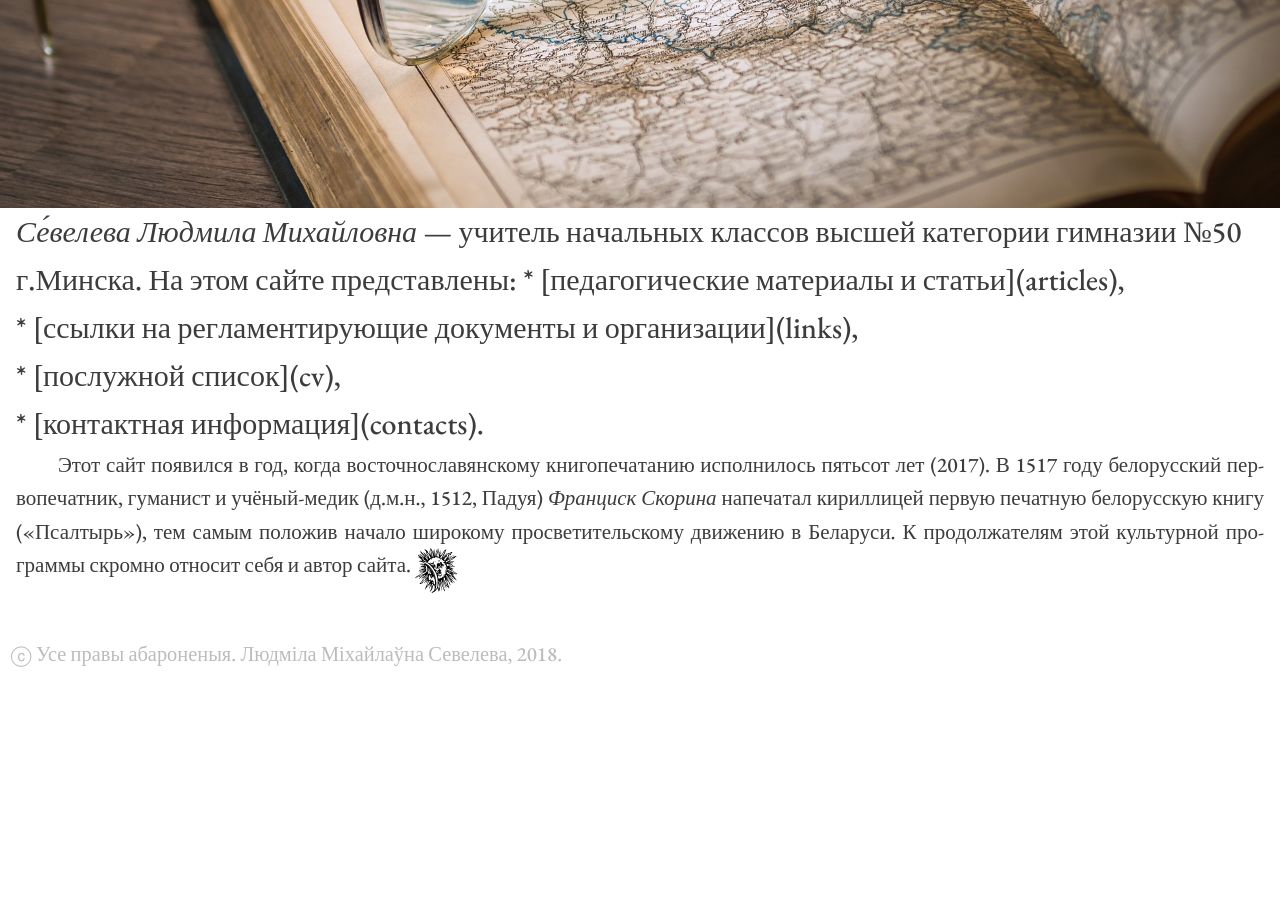
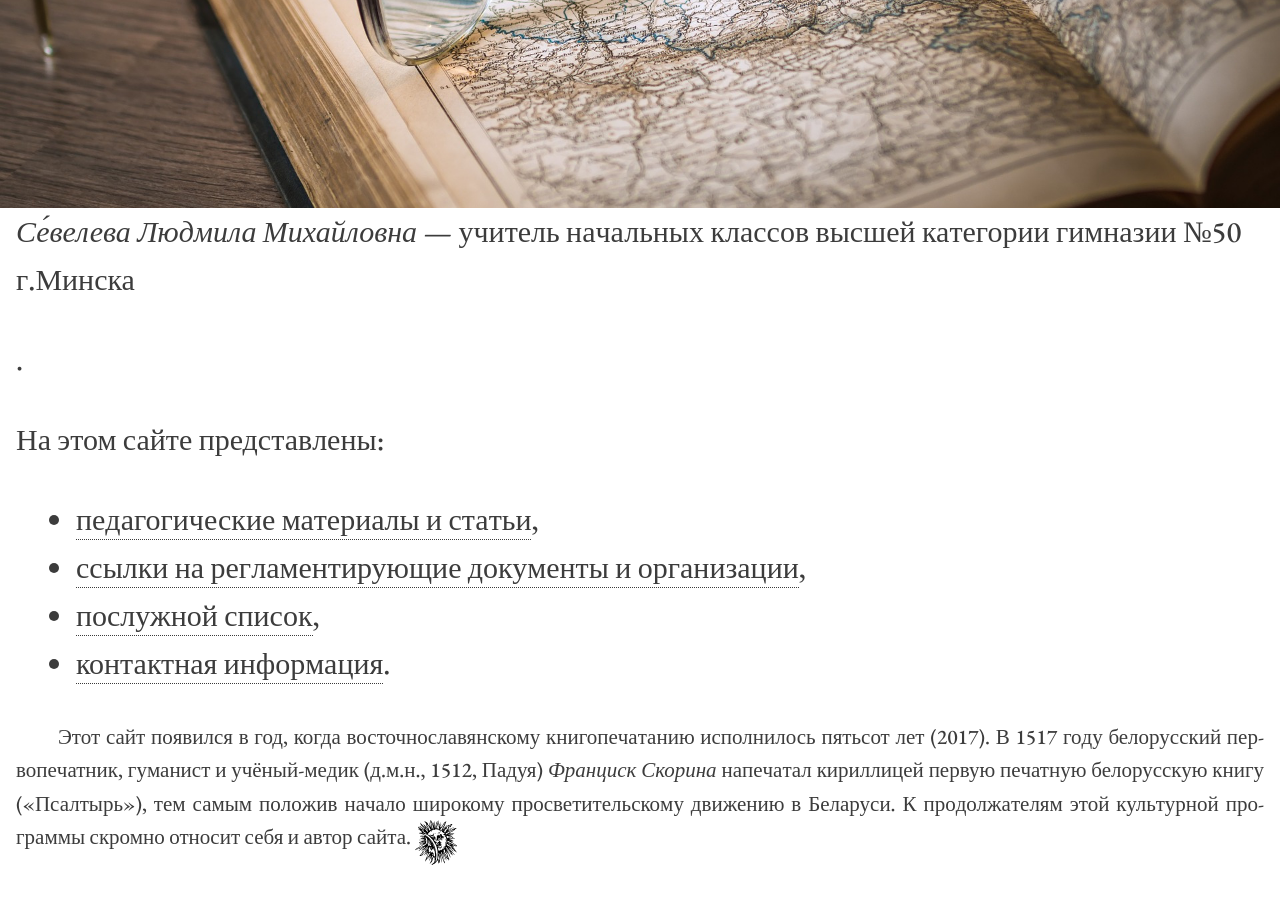
Before and after one commit to seveleva/seveleva, a Jekyll site: the page built from index.md, in a window 1280 px wide and 900 px high, scrolled down 486 px. Built offline with Jekyll 4.4.1, drawn with Linux system fonts in a browser that asks for light colours; before the commit the page ends 1203 px from its top, so only the background shows below that; some of the changed lines change nothing that is shown.

Commit message:
Update index.md

```diff
--- a/index.md
+++ b/index.md
@@ -8,7 +8,7 @@ cover_url: http://seveleva.com/img/kn1.jpg
 navtitle: Главная
 ---
 <div itemscope itemtype="http://schema.org/Person">
-<span itemprop="name"><em>Се́­ве­ле­ва Люд­ми­ла Ми­хай­лов­на</em></span> — <span itemprop="jobTitle">учи­тель</span> на­чаль­ных клас­сов <span itemprop="honorificSuffix">выс­шей ка­те­го­рии</span> <span itemprop="affiliation" itemscope itemtype="http://schema.org/Organization"><span itemprop="name">гим­на­зии №50</span> г.<span itemprop="location" itemscope itemtype="http://schema.org/Place"><span itemprop="name">Минс­ка</span></span></span>.
+<span itemprop="name"><em>Се́­ве­ле­ва Люд­ми­ла Ми­хай­лов­на</em></span> — <span itemprop="jobTitle">учи­тель</span> на­чаль­ных клас­сов <span itemprop="honorificSuffix">выс­шей ка­те­го­рии</span> <span itemprop="affiliation" itemscope itemtype="http://schema.org/Organization"><span itemprop="name">гим­на­зии №50</span> г.<span itemprop="location" itemscope itemtype="http://schema.org/Place"><span itemprop="name">Минс­ка</span></span></span></div>.
 
 На этом сай­те пред­став­ле­ны:
 
@@ -18,4 +18,3 @@ navtitle: Главная
 * [кон­такт­ная ин­фор­ма­ция](contacts).
 
 <div style="font-size: 70%; text-align: justify; text-indent: 2em;">Этот сайт по­явил­ся в год, ко­гда вос­точ­но­сла­вян­с­ко­му кни­го­пе­ча­та­нию ис­пол­ни­лось пять­сот лет (2017). В 1517 го­ду бе­ло­рус­ский пер­во­пе­чат­ник, гу­ма­нист и учё­ный-ме­дик (д.м.н., 1512, Па­дуя) <i>Фран­циск Ско­ри­на</i> на­пе­ча­тал ки­рил­ли­цей пер­вую пе­чат­ную бе­ло­рус­скую кни­гу («Псал­тырь»), тем са­мым по­ло­жив на­ча­ло ши­ро­ко­му про­све­ти­тель­ско­му дви­же­нию в Бе­ла­ру­си. К про­дол­жа­те­лям этой куль­тур­ной про­грам­мы скром­но от­но­сит се­бя и ав­тор сай­та. <img style="width:2em;" src="http://seveleva.com/img/avatarBl.svg" align="top"> </div>
-</div>
```
